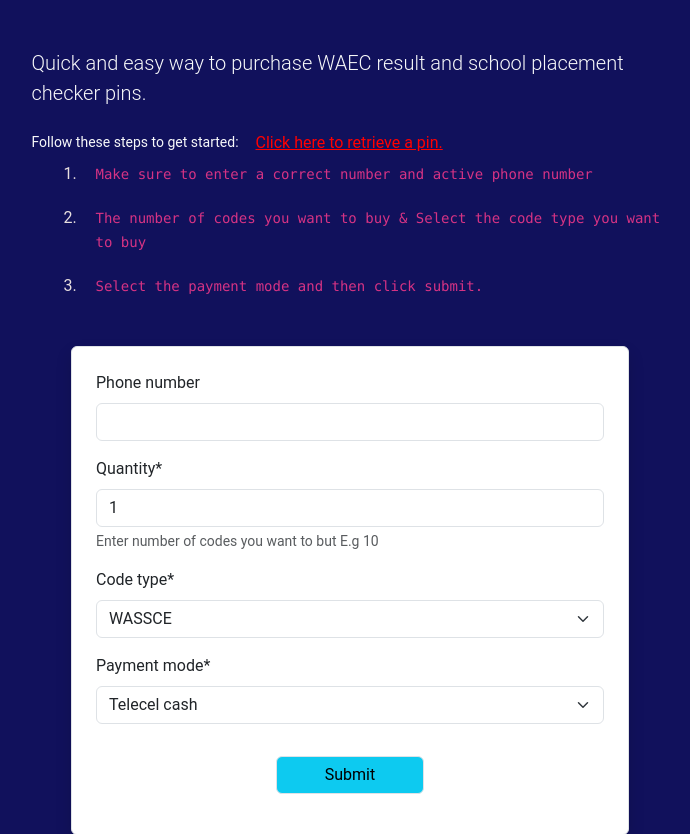
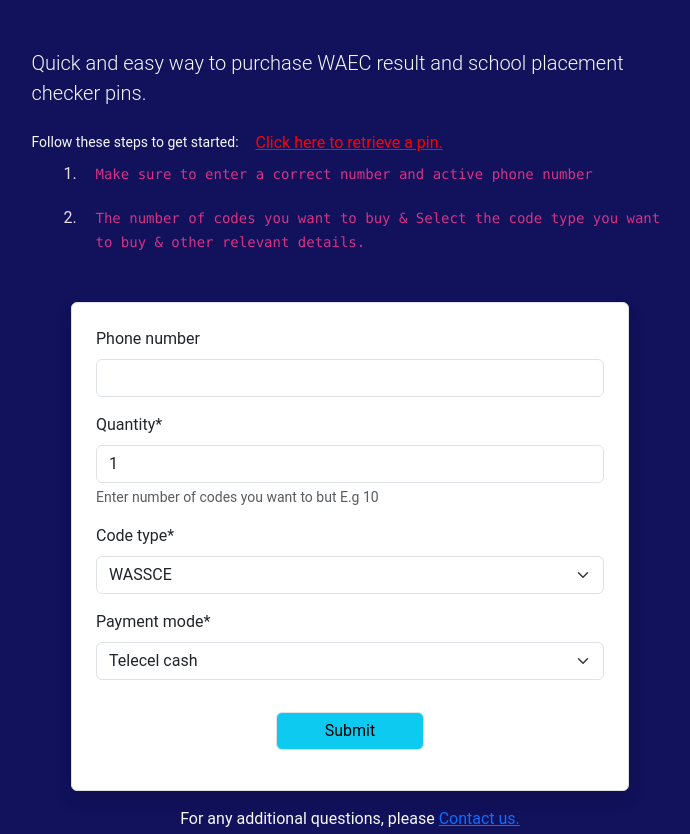
Before and after one commit to timothysaatum/easyprints, a Django app: page / in a window 1280 px wide. Shown: the part 86-920 px from the top of the page, without its empty margins (290-980 px from the left). Run offline with Django 5.2, Linux system fonts and the light colour scheme; some libraries are stand-ins or nearby versions.

Commit message:
All done

```diff
--- a/main/templates/main/index.html
+++ b/main/templates/main/index.html
@@ -62,18 +62,12 @@
         <ol>
           <li>
             <div class="step">
-              <code
-                >Make sure to enter a correct number and active phone number</code>
+              <code>Make sure to enter a correct number and active phone number</code>
             </div>
           </li>
           <li>
             <div class="step">
-              <code>The number of codes you want to buy & Select the code type you want to buy</code>
-            </div>
-          </li>
-          <li>
-            <div class="step">
-              <code>Select the payment mode and then click submit.</code>
+              <code>The number of codes you want to buy & Select the code type you want to buy & other relevant details.</code>
             </div>
           </li>
         </ol>
```
